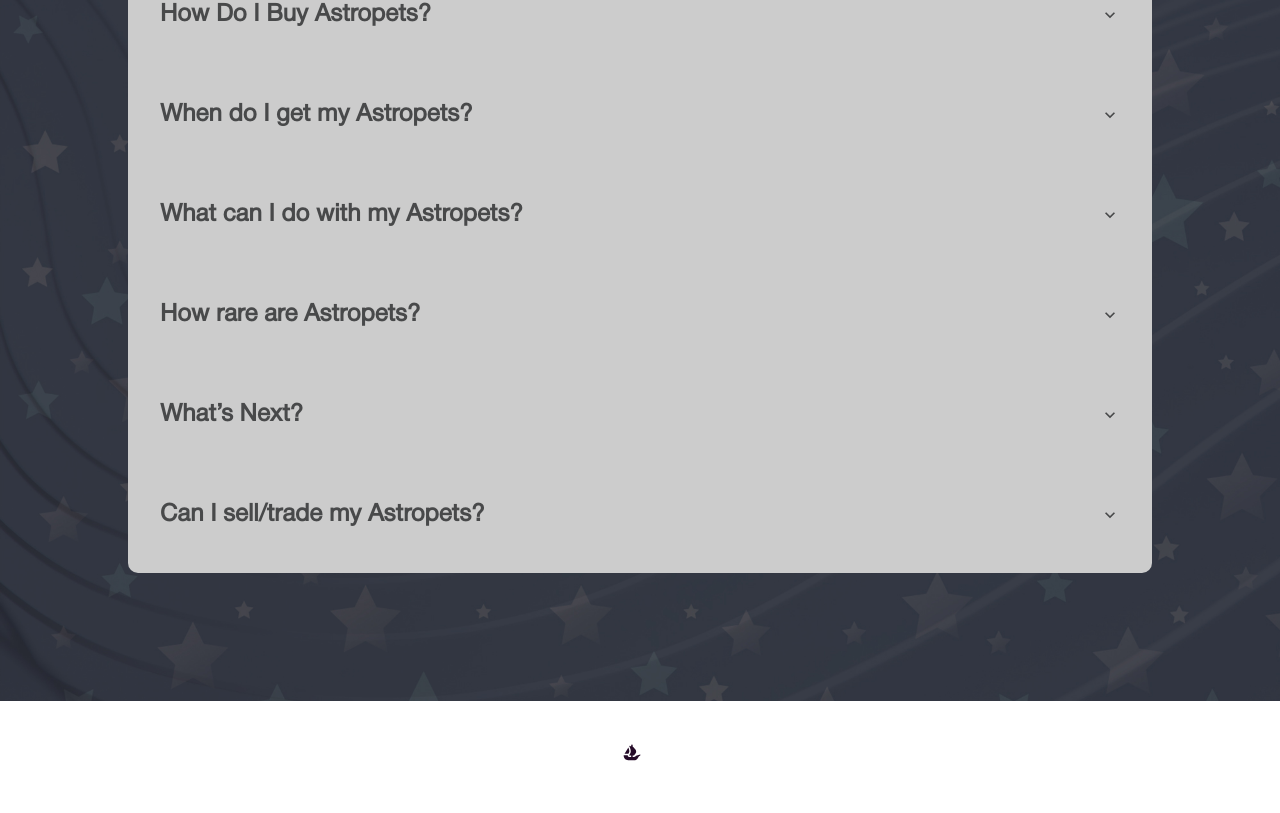
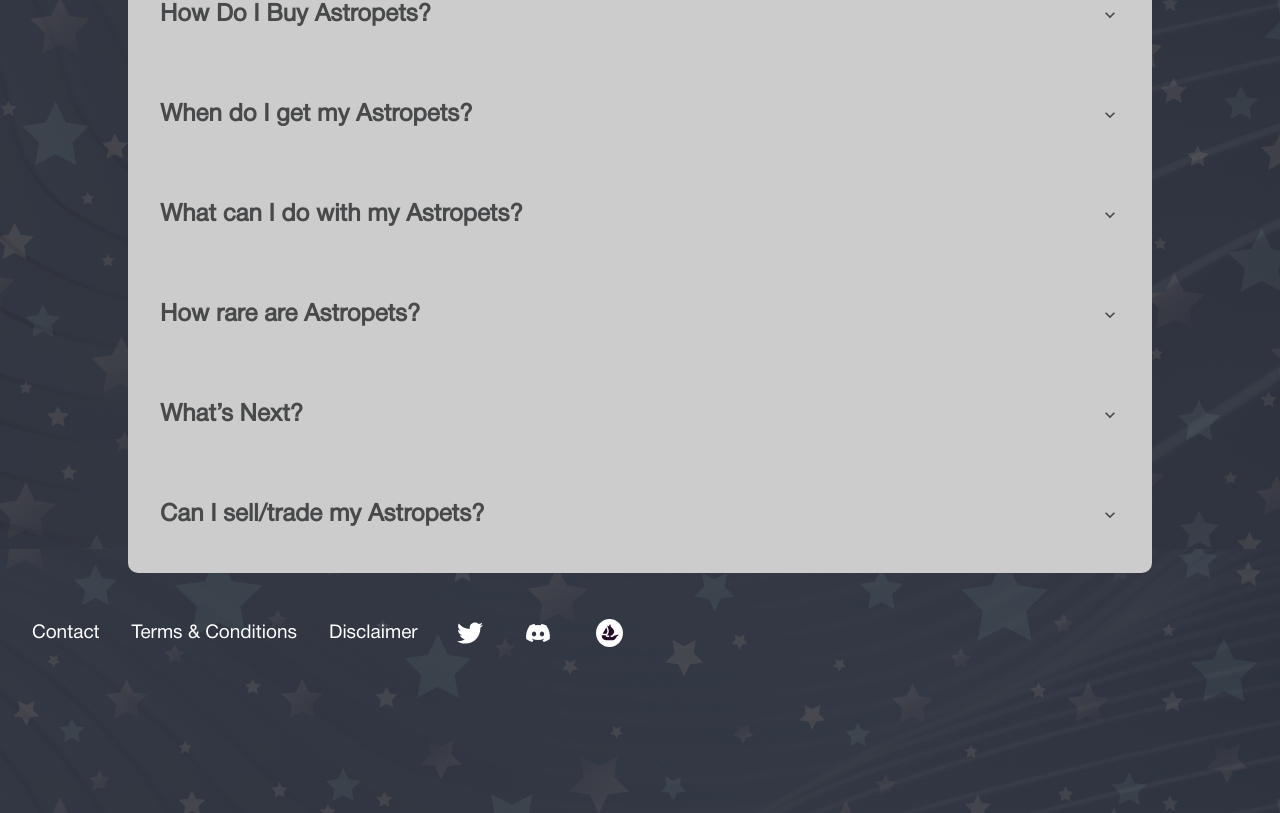
Before and after one commit to fitzmode/astropets, a React (Create React App) app: page / in a window 1280 px wide. Shown: the part 3634-4447 px from the top of the page. Built offline with nearby package versions, Linux system fonts and the light colour scheme.

Commit message:
Move footer to FAQ layout

```diff
--- a/src/components/Layout.tsx
+++ b/src/components/Layout.tsx
@@ -15,7 +15,6 @@ export default function LandingLayout(props: any) {
     >
       <Header />
       {props.children}
-      <Footer />
     </Flex>
   );
 }
--- a/src/sections/FAQ.tsx
+++ b/src/sections/FAQ.tsx
@@ -10,6 +10,7 @@ import {
   Stack,
 } from "@chakra-ui/react";
 import headerBg from "../assets/header_bg.jpg";
+import Footer from "../components/Footer";
 
 const faqs = [
   {
@@ -84,6 +85,7 @@ export default function FAQSection() {
             </AccordionItem>
           ))}
         </Accordion>
+        <Footer />
       </Stack>
     </Flex>
   );
```
